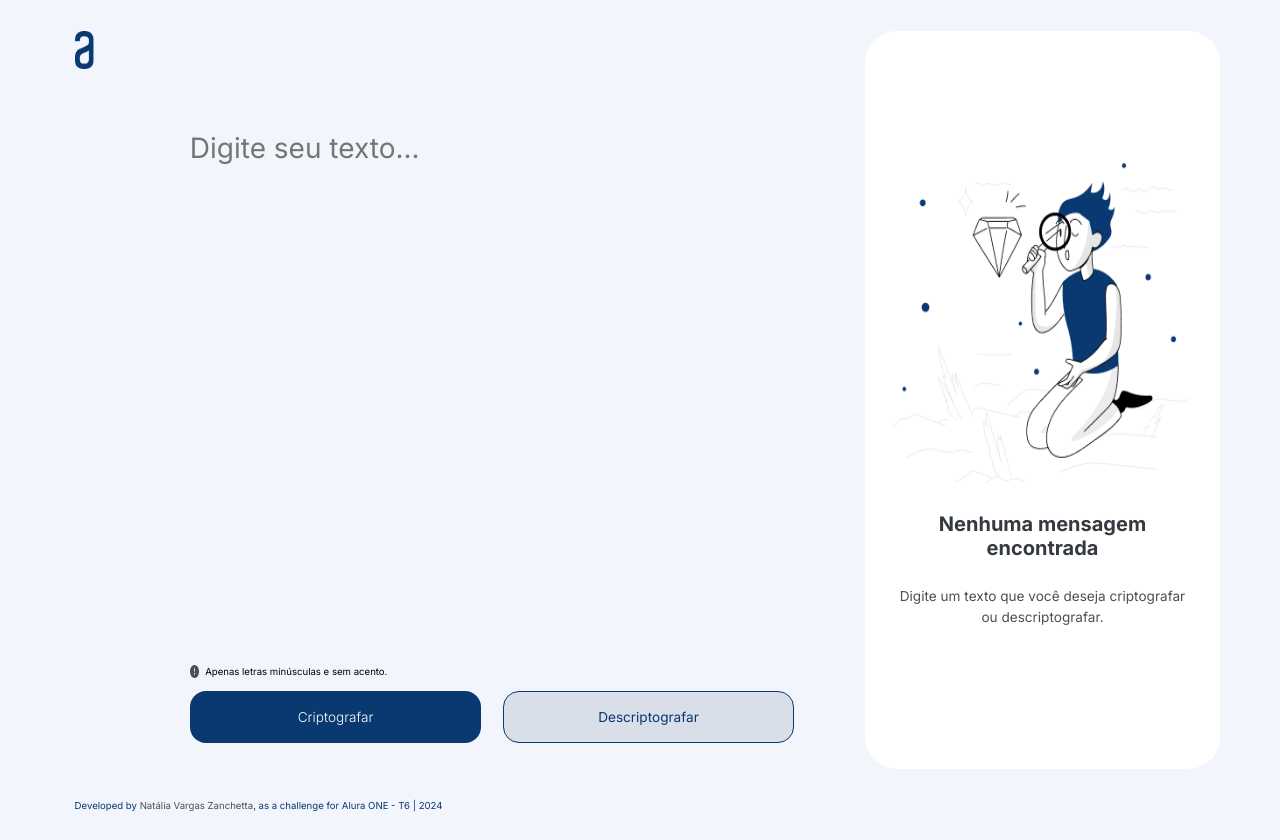
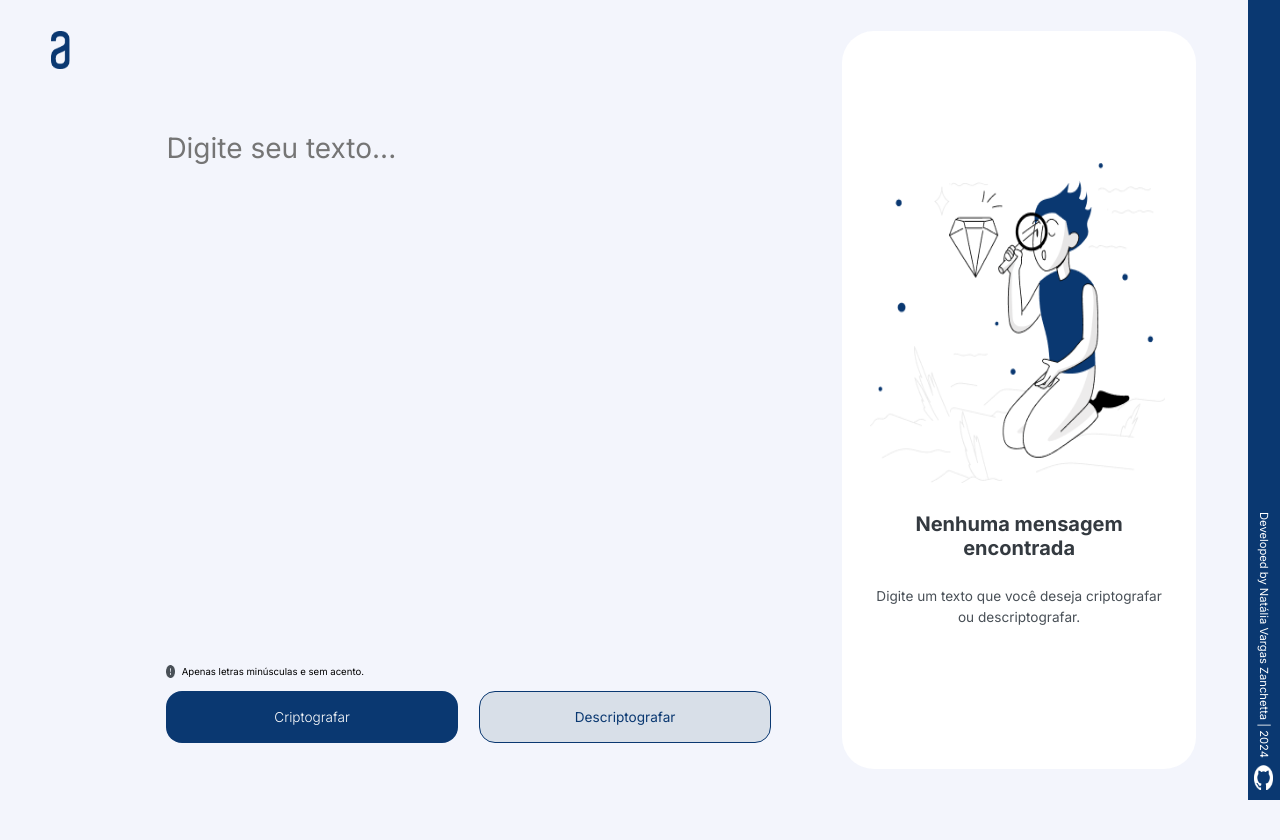
Before and after one commit to natzanchetta/decodificador-de-texto, a plain HTML site: page index.html in a window 1280 px wide. After the commit the page ends 800 px from the top, so only its background shows below. Drawn offline with Linux system fonts and the light colour scheme; some packages are replaced by stand-ins of ours; a script that the page names is missing.

Commit message:
Add files via upload

```diff
--- a/index.html
+++ b/index.html
@@ -32,12 +32,13 @@
                 <button onclick="copiarTexto()" id="copiar" class="botao__tres">Copiar</button>
             </div>
         </section>
+        <footer class="rodape">
+            <p class="creditos">Developed by Natália Vargas Zanchetta | 2024</p>
+            <a href="https://github.com/natzanchetta" target="_blank">
+                <img src="github-mark-white.png" class="icon_git">
+            </a>
+        </footer>
     </section>
-
-    <footer class="creditos">
-        <p>Developed by <a href=https://github.com/natzanchetta target="_blank" class="link__git">Natália Vargas Zanchetta<a>, as a challenge for Alura ONE - T6 | 2024</p>
-    </footer>
-
     <script src="app.js" defer></script>
     <script src="https://cdn.jsdelivr.net/npm/sweetalert2@11"></script>
 </body>
--- a/style.css
+++ b/style.css
@@ -6,7 +6,7 @@
 }
 
 body {
-    height: 105vh; /* 105% viewport height */
+    height: 100vh; /* 100% viewport height */
     background-color: #F3F5FC;
     box-sizing: border-box;
 }
@@ -15,7 +15,7 @@ body {
     height: 4.68vh;
     width: 1.5vw;
     margin-top: 3.90vh;
-    margin-left: 5.83vw;
+    margin-left: 4vw;
     margin-right: 7.5vw;
 }
 
@@ -48,6 +48,7 @@ body {
     margin-left: 5.55vw;
     margin-top: 3.90vh;
     margin-bottom: 3.90vh;
+    margin-right: 4vw;
     height: 92.18vh;
     width: 27.7vw;
 }
@@ -171,15 +172,24 @@ body {
     font-family:'Inter', sans-serif;
   }
 
-.creditos {
+.rodape {
+    display: flex;
     font-family: 'Inter', sans-serif;
-    color: #0A3871;
-    margin-left: 5.83vw;
-    margin-bottom: 3.90vh;
-    font-size: 0.60rem;
+    color: #FFFFFF;
+    background-color: #0A3871;
+    font-size: 0.70rem;
+    padding: 0.5vw;
+    flex-direction: column;
+    justify-content: end;
+    align-items: center;
+    gap: 1vh;
 }
 
-.link__git {
-    text-decoration: none;
-    color: #495057;
+.creditos {
+    writing-mode: vertical-rl;
 }
+
+.icon_git {
+    height: 3.12vh;
+    width: 1.5vw;
+}
```
Also changed, not shown: github-mark-white.png (added).
